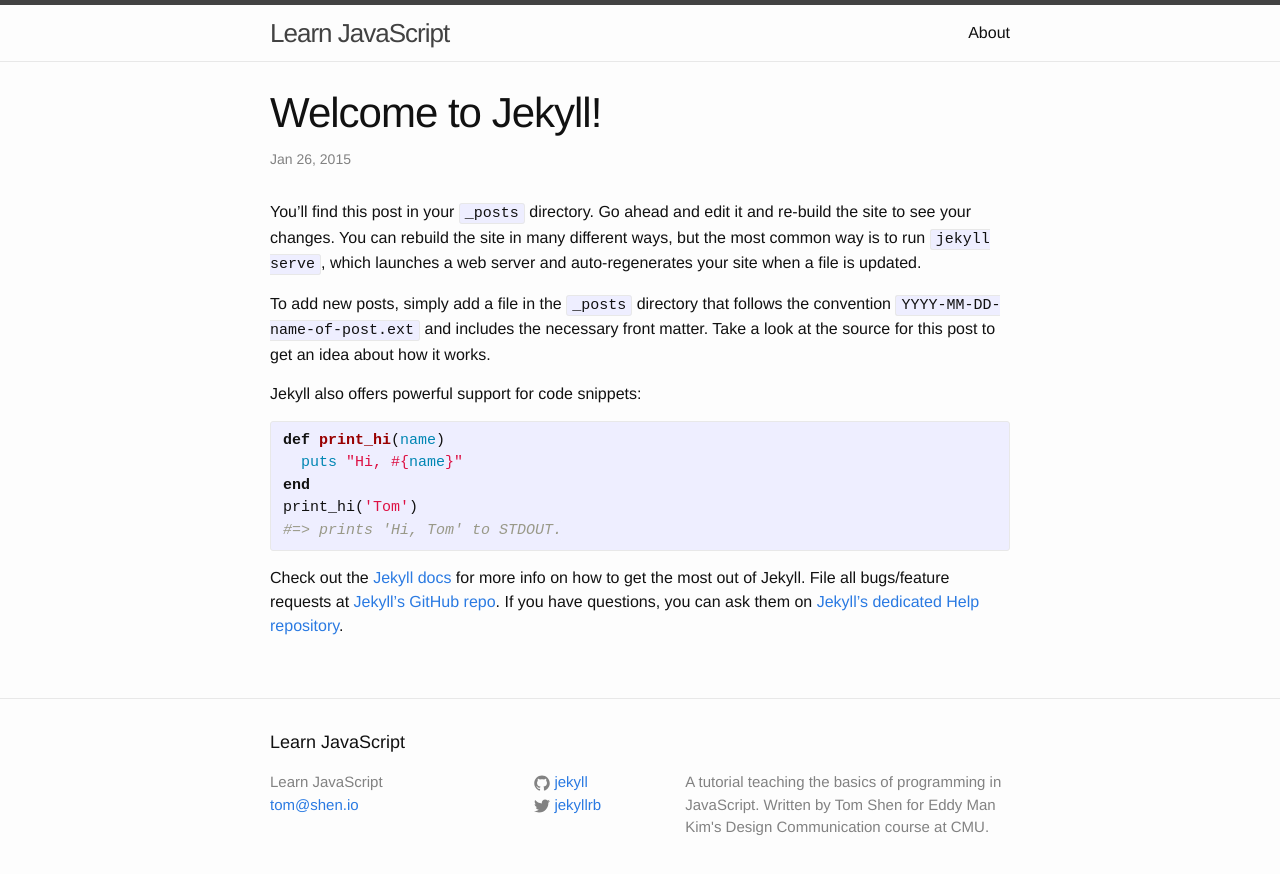
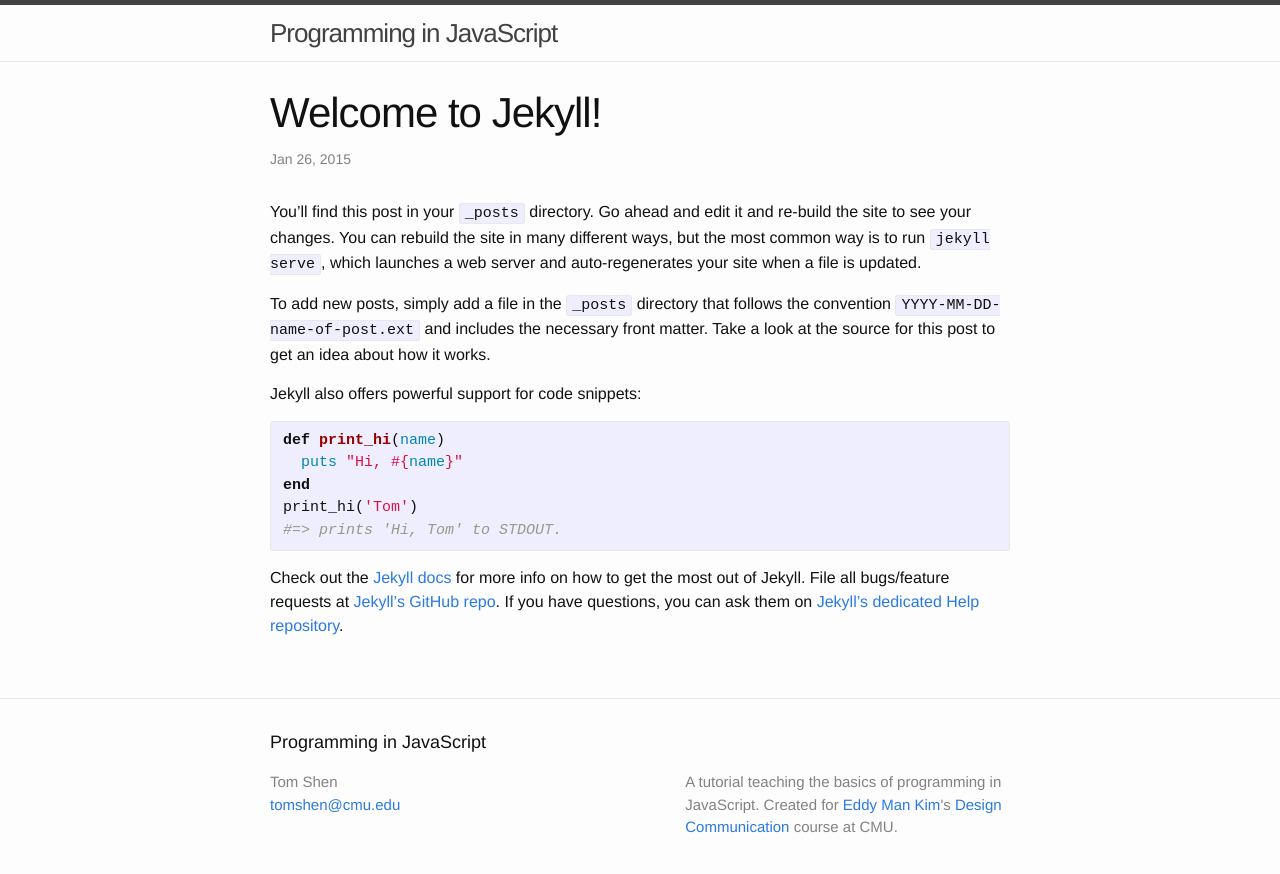
Before and after one commit to tomshen/learnjs, a Jekyll site: the page built from _posts/2015-01-26-welcome-to-jekyll.markdown, in a window 1280 px wide. Shown: the top 874 px of the page. Built offline with Jekyll 4.4.1, drawn with Linux system fonts in a browser that asks for light colours.

Commit message:
Update config

```diff
--- a/_config.yml
+++ b/_config.yml
@@ -1,13 +1,12 @@
 # Site settings
-title: Learn JavaScript
-email: tom@shen.io
+title: Programming in JavaScript
+author: Tom Shen
+email: tomshen@cmu.edu
 description: >
-  A tutorial teaching the basics of programming in JavaScript. Written by Tom
-  Shen for Eddy Man Kim's Design Communication course at CMU.
+  A tutorial teaching the basics of programming in JavaScript. Created for Eddy
+  Man Kim's Design Communication course at CMU.
 baseurl: "/learnjs" # the subpath of your site, e.g. /blog/
 url: "http://www.tomshen.me" # the base hostname & protocol for your site
-twitter_username: jekyllrb
-github_username:  jekyll
 
 # Build settings
 markdown: kramdown
--- a/_includes/footer.html
+++ b/_includes/footer.html
@@ -7,46 +7,17 @@
     <div class="footer-col-wrapper">
       <div class="footer-col  footer-col-1">
         <ul class="contact-list">
-          <li>{{ site.title }}</li>
+          <li>{{ site.author }}</li>
           <li><a href="mailto:{{ site.email }}">{{ site.email }}</a></li>
         </ul>
       </div>
 
       <div class="footer-col  footer-col-2">
-        <ul class="social-media-list">
-          {% if site.github_username %}
-          <li>
-            <a href="https://github.com/{{ site.github_username }}">
-              <span class="icon  icon--github">
-                <svg viewBox="0 0 16 16">
-                  <path fill="#828282" d="M7.999,0.431c-4.285,0-7.76,3.474-7.76,7.761 c0,3.428,2.223,6.337,5.307,7.363c0.388,0.071,0.53-0.168,0.53-0.374c0-0.184-0.007-0.672-0.01-1.32 c-2.159,0.469-2.614-1.04-2.614-1.04c-0.353-0.896-0.862-1.135-0.862-1.135c-0.705-0.481,0.053-0.472,0.053-0.472 c0.779,0.055,1.189,0.8,1.189,0.8c0.692,1.186,1.816,0.843,2.258,0.645c0.071-0.502,0.271-0.843,0.493-1.037 C4.86,11.425,3.049,10.76,3.049,7.786c0-0.847,0.302-1.54,0.799-2.082C3.768,5.507,3.501,4.718,3.924,3.65 c0,0,0.652-0.209,2.134,0.796C6.677,4.273,7.34,4.187,8,4.184c0.659,0.003,1.323,0.089,1.943,0.261 c1.482-1.004,2.132-0.796,2.132-0.796c0.423,1.068,0.157,1.857,0.077,2.054c0.497,0.542,0.798,1.235,0.798,2.082 c0,2.981-1.814,3.637-3.543,3.829c0.279,0.24,0.527,0.713,0.527,1.437c0,1.037-0.01,1.874-0.01,2.129 c0,0.208,0.14,0.449,0.534,0.373c3.081-1.028,5.302-3.935,5.302-7.362C15.76,3.906,12.285,0.431,7.999,0.431z"/>
-                </svg>
-              </span>
-
-              <span class="username">{{ site.github_username }}</span>
-            </a>
-          </li>
-          {% endif %}
-
-          {% if site.twitter_username %}
-          <li>
-            <a href="https://twitter.com/{{ site.twitter_username }}">
-              <span class="icon  icon--twitter">
-                <svg viewBox="0 0 16 16">
-                  <path fill="#828282" d="M15.969,3.058c-0.586,0.26-1.217,0.436-1.878,0.515c0.675-0.405,1.194-1.045,1.438-1.809
-                  c-0.632,0.375-1.332,0.647-2.076,0.793c-0.596-0.636-1.446-1.033-2.387-1.033c-1.806,0-3.27,1.464-3.27,3.27 c0,0.256,0.029,0.506,0.085,0.745C5.163,5.404,2.753,4.102,1.14,2.124C0.859,2.607,0.698,3.168,0.698,3.767 c0,1.134,0.577,2.135,1.455,2.722C1.616,6.472,1.112,6.325,0.671,6.08c0,0.014,0,0.027,0,0.041c0,1.584,1.127,2.906,2.623,3.206 C3.02,9.402,2.731,9.442,2.433,9.442c-0.211,0-0.416-0.021-0.615-0.059c0.416,1.299,1.624,2.245,3.055,2.271 c-1.119,0.877-2.529,1.4-4.061,1.4c-0.264,0-0.524-0.015-0.78-0.046c1.447,0.928,3.166,1.469,5.013,1.469 c6.015,0,9.304-4.983,9.304-9.304c0-0.142-0.003-0.283-0.009-0.423C14.976,4.29,15.531,3.714,15.969,3.058z"/>
-                </svg>
-              </span>
-
-              <span class="username">{{ site.twitter_username }}</span>
-            </a>
-          </li>
-          {% endif %}
-        </ul>
       </div>
 
       <div class="footer-col  footer-col-3">
-        <p class="text">{{ site.description }}</p>
+        <p class="text">
+          A tutorial teaching the basics of programming in JavaScript. Created for <a href="http://www.eddymankim.com">Eddy Man Kim</a>'s <a href="http://dc.eddymankim.com/">Design Communication</a> course at CMU.</p>
       </div>
     </div>
 
--- a/_includes/head.html
+++ b/_includes/head.html
@@ -4,6 +4,7 @@
   <meta name="viewport" content="width=device-width, initial-scale=1">
 
   <title>{% if page.title %}{{ page.title }}{% else %}{{ site.title }}{% endif %}</title>
+  <meta name="author" content="{{ site.author }}">
   <meta name="description" content="{% if page.excerpt %}{{ page.excerpt | strip_html | strip_newlines | truncate: 160 }}{% else %}{{ site.description }}{% endif %}">
 
   <link rel="stylesheet" href="{{ "/css/main.css" | prepend: site.baseurl }}">
```
Also changed, not shown: about.md (deleted, +0 -11 lines).
